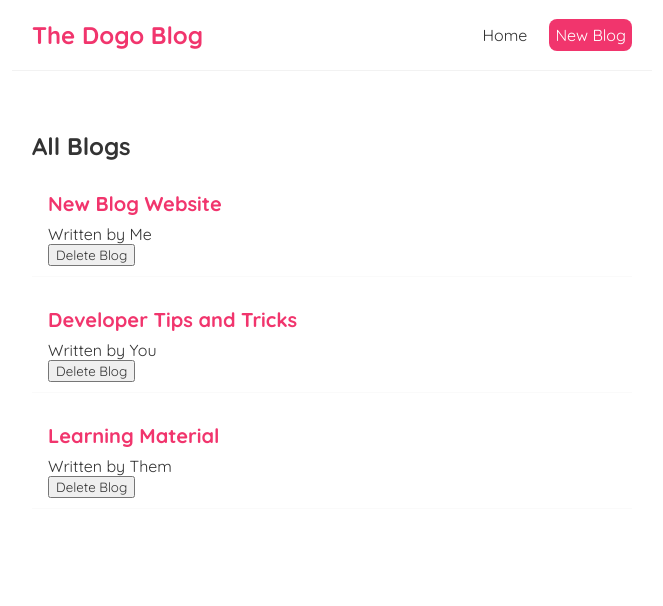
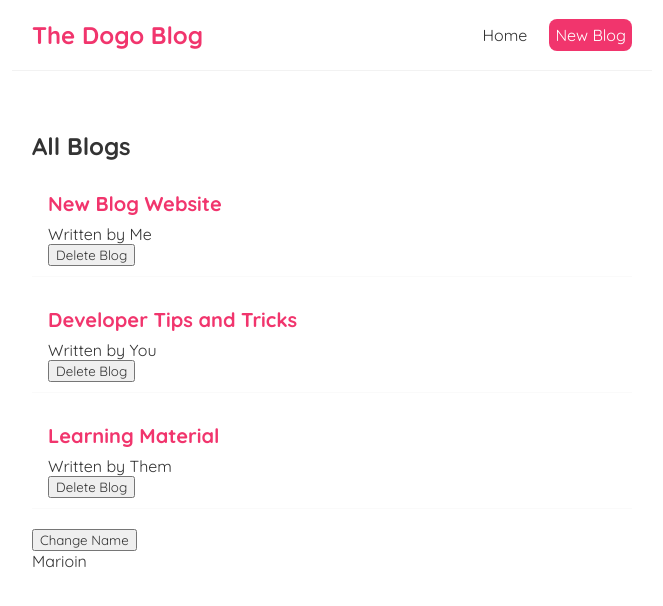
Before and after one commit to ecamel1/youtube-projects, a React (Create React App) app in the folder NetNinja-React/blog/: page / in a window 1280 px wide. Shown: the top 606 px of the page, without its empty margins (308-971 px from the left). Built offline with nearby package versions, Linux system fonts and the light colour scheme.

Commit message:
useEffect Hook 15,16

```diff
--- a/NetNinja-React/blog/src/Home.js
+++ b/NetNinja-React/blog/src/Home.js
@@ -1,4 +1,4 @@
-import { useState } from 'react';
+import { useState, useEffect } from 'react';
 import BlogList from './BlogList';
 
 function Home() {
@@ -8,6 +8,8 @@
         {title: "Learning Material", body: "List of Free Materials ....", author: "Them", id: 3}
     ]);
 
+    const [name, setName] = useState("Marioin");
+
     //Uncaught TypeError: handleDelete is not a function
     const handleDelete = (id) => {
         // blogs.filter does NOT change the original data.
@@ -15,11 +17,17 @@
         setBlogs(newBlogs);
     }
 
+    useEffect(() => {
+        console.log("useEffect Runs");
+        console.log(name);
+    }, [name]);
+
     return (
         <div className="Home">
             {/* Prop Example Below */}
             <BlogList blogs={blogs} title="All Blogs" handleDelete={handleDelete}/>
-
+            <button onClick={(() => setName("Luigi"))}>Change Name</button>
+            <p>{ name }</p>
         </div>
     );
 }
```
Also changed, not shown: 1 other file (tests, documents, lock files or other folders).
